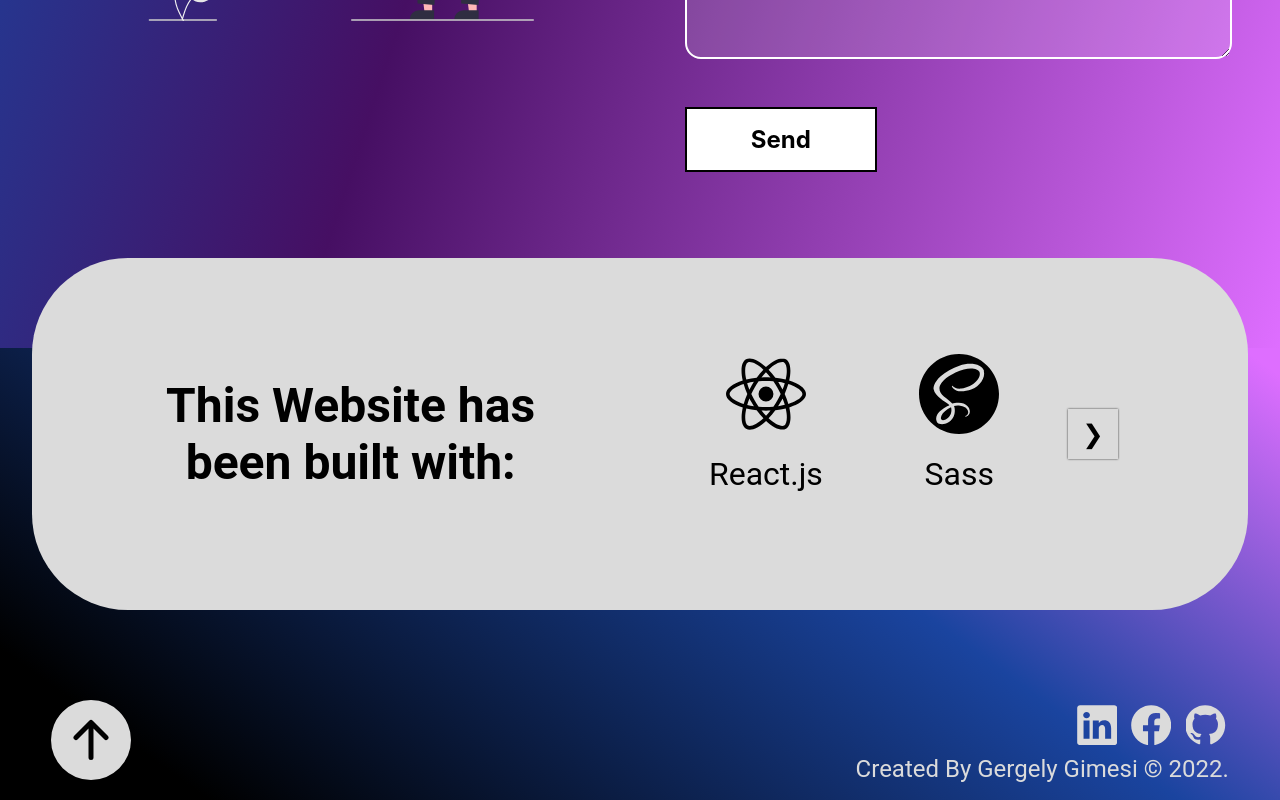
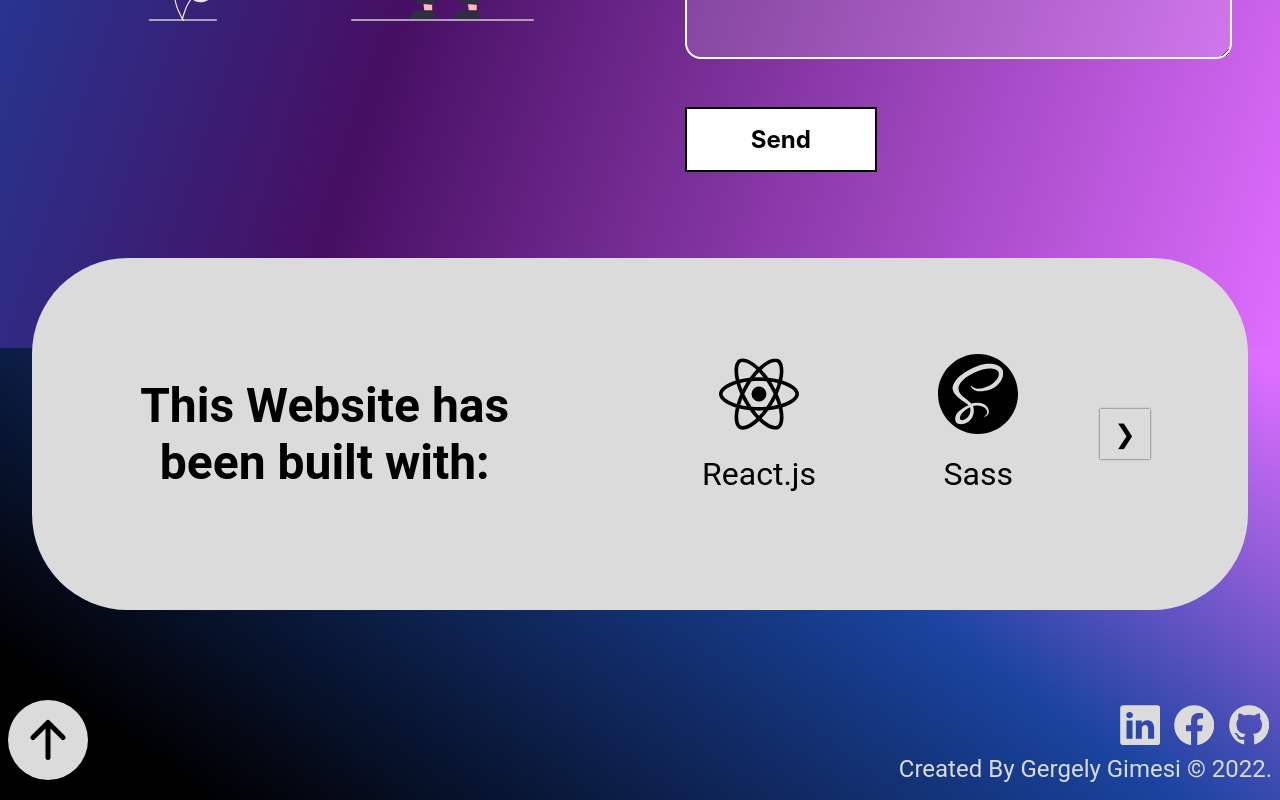
Before and after one commit to gimesi13/React-Portfolio, a React (Create React App) app in the folder react-portfolio-gergely/: page / in a window 1280 px wide. Shown: the part 2841-3641 px from the top of the page. Built offline with nearby package versions, Linux system fonts and the light colour scheme.

Commit message:
style updates

```diff
--- a/react-portfolio-gergely/src/Components/NavBar.jsx
+++ b/react-portfolio-gergely/src/Components/NavBar.jsx
@@ -47,11 +47,27 @@ function NavBar() {
   };
   useEffect(() => {
     if (navbar === true) {
-      shrink.set({ height: 128, backgroundColor: "transparent" });
-      shrink.start({ height: 96, backgroundColor: "black" });
+      shrink.set({
+        height: 128,
+        backgroundColor: "transparent",
+        boxShadow: "none",
+      });
+      shrink.start({
+        height: 96,
+        backgroundColor: "black",
+        boxShadow: `0px 0px 15px 6px #252525`,
+      });
     } else {
-      grow.set({ height: 96, backgroundColor: "black" });
-      grow.start({ height: 128, backgroundColor: "transparent" });
+      grow.set({
+        height: 96,
+        backgroundColor: "black",
+        boxShadow: `0px 0px 15px 6px #252525`,
+      });
+      grow.start({
+        height: 128,
+        backgroundColor: "transparent",
+        boxShadow: "none",
+      });
     }
     // eslint-disable-next-line react-hooks/exhaustive-deps
   }, [navbar]);
--- a/react-portfolio-gergely/src/Components/Styles/_Footer.scss
+++ b/react-portfolio-gergely/src/Components/Styles/_Footer.scss
@@ -64,8 +64,6 @@
     @media (min-width: 1200px) {
       border-radius: 6rem;
       padding: 6rem;
-      padding-left: 10vw;
-      padding-right: 10vw;
     }
     h1 {
       text-align: center;
@@ -92,11 +90,6 @@
     padding-right: 0.5rem;
     padding-bottom: 1rem;
     gap: 1rem;
-    //tablet//
-    @media (min-width: 576px) {
-      padding-left: 4vw;
-      padding-right: 4vw;
-    }
 
     a:hover {
       color: white;
--- a/react-portfolio-gergely/src/Components/Styles/_Home.scss
+++ b/react-portfolio-gergely/src/Components/Styles/_Home.scss
@@ -49,6 +49,9 @@
     gap: 1rem;
     height: 80vh;
     min-height: auto;
+  }
+  @media (min-height: 992px) {
+    gap: 1rem;
   }
   //large//
   @media (min-width: 1200px) {
--- a/react-portfolio-gergely/src/Components/Styles/_NavBar.scss
+++ b/react-portfolio-gergely/src/Components/Styles/_NavBar.scss
@@ -217,4 +217,5 @@
 
 .navbar.small {
   height: $navbarHeight - 2rem;
+  box-shadow: 0px 0px 17px 10px #252525;
 }
--- a/react-portfolio-gergely/src/Components/Styles/style.scss
+++ b/react-portfolio-gergely/src/Components/Styles/style.scss
@@ -32,6 +32,7 @@ body {
 .App {
   width: 100%;
   max-width: 1500px;
+  box-shadow: 0px 0px 17px 10px #1a1a1a;
 }
 
 .navlink {
--- a/react-portfolio-gergely/src/Components/css/style.css
+++ b/react-portfolio-gergely/src/Components/css/style.css
@@ -320,6 +320,8 @@
 
 .navbar.small {
   height: 6rem;
+  -webkit-box-shadow: 0px 0px 17px 10px #252525;
+          box-shadow: 0px 0px 17px 10px #252525;
 }
 
 /* MIXINS */
@@ -392,6 +394,11 @@
     gap: 1rem;
     height: 80vh;
     min-height: auto;
+  }
+}
+@media (min-height: 992px) {
+  .home-section {
+    gap: 1rem;
   }
 }
 @media (min-width: 1200px) {
@@ -1354,8 +1361,6 @@
   .footer-section .footer-build-box {
     border-radius: 6rem;
     padding: 6rem;
-    padding-left: 10vw;
-    padding-right: 10vw;
   }
 }
 .footer-section .footer-build-box h1 {
@@ -1392,12 +1397,6 @@
   gap: 1rem;
   /* LEFT SECTION */
   /* RIGHT SECTION */
-}
-@media (min-width: 576px) {
-  .footer-section .footer-bottom-container {
-    padding-left: 4vw;
-    padding-right: 4vw;
-  }
 }
 .footer-section .footer-bottom-container a:hover {
   color: white;
@@ -1792,6 +1791,8 @@ body {
 .App {
   width: 100%;
   max-width: 1500px;
+  -webkit-box-shadow: 0px 0px 17px 10px #1a1a1a;
+          box-shadow: 0px 0px 17px 10px #1a1a1a;
 }
 
 .navlink {
```
Also changed, not shown: 1 other file (tests, documents, lock files or other folders).
